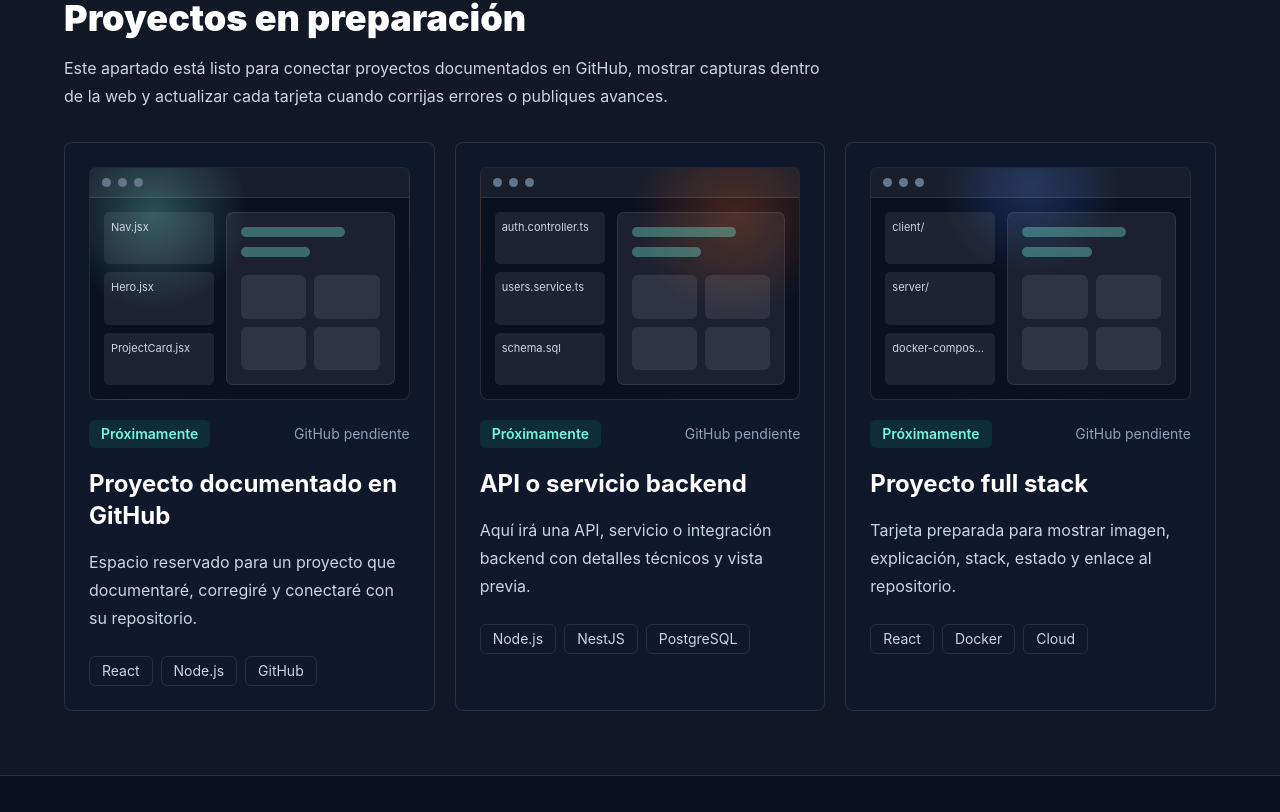
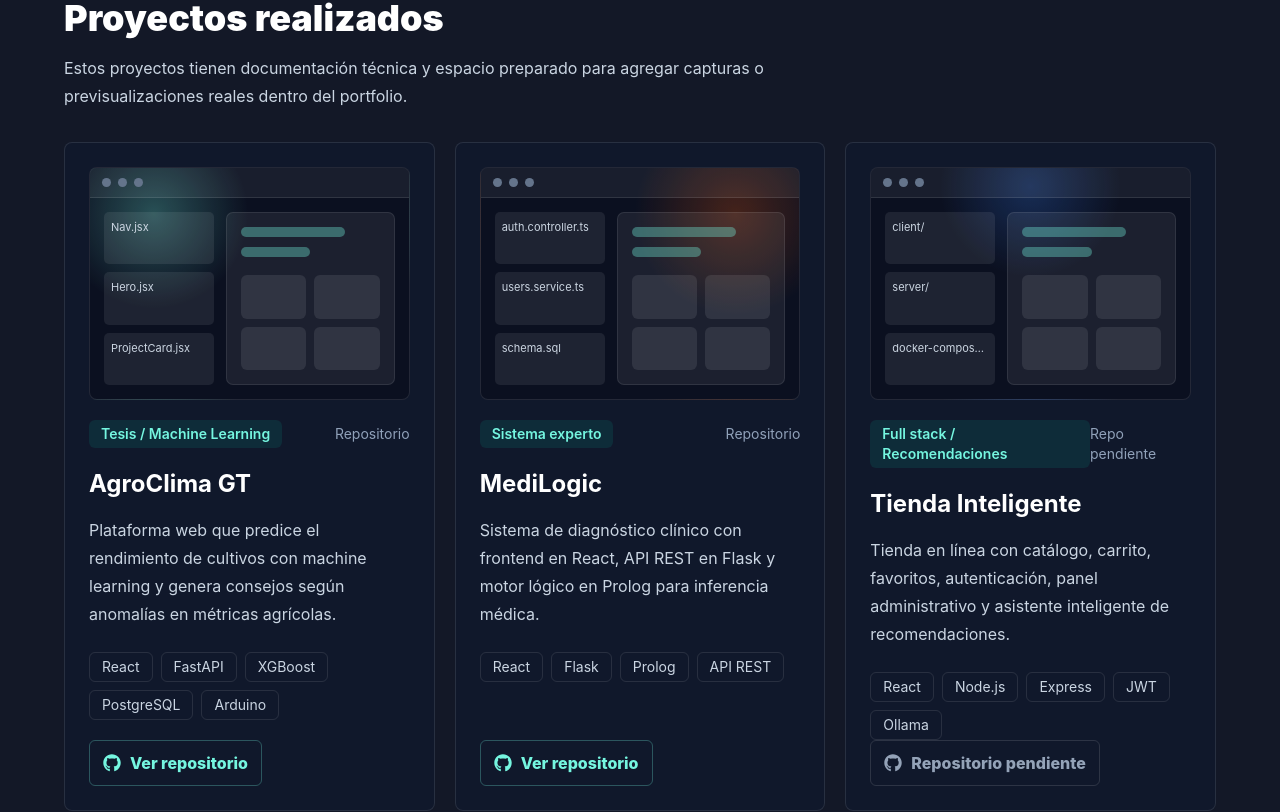
Before and after one commit to joshi20022021/CV_2026, a React (Vite) app: page / in a window 1280 px wide. Shown: the part 1149-1961 px from the top of the page. Built offline with nearby package versions, Linux system fonts and the light colour scheme.

Commit message:
Add portfolio projects

```diff
--- a/src/App.css
+++ b/src/App.css
@@ -130,6 +130,33 @@ a {
 .project-card {
   display: flex;
   flex-direction: column;
+}
+
+.project-link {
+  align-items: center;
+  align-self: flex-start;
+  border: 1px solid rgba(117, 246, 224, 0.28);
+  border-radius: 6px;
+  color: #75f6e0;
+  display: inline-flex;
+  font-weight: 800;
+  gap: 9px;
+  margin-top: auto;
+  padding: 10px 13px;
+}
+
+.project-link:hover {
+  background: rgba(0, 209, 178, 0.1);
+}
+
+.project-link.is-disabled {
+  border-color: rgba(255, 255, 255, 0.12);
+  color: #94a3b8;
+  cursor: not-allowed;
+}
+
+.project-link.is-disabled:hover {
+  background: transparent;
 }
 
 .project-card:hover,
--- a/src/App.jsx
+++ b/src/App.jsx
@@ -95,27 +95,30 @@ function App() {
 
   const projectSlots = [
     {
-      title: 'Proyecto documentado en GitHub',
-      type: 'Próximamente',
+      title: 'AgroClima GT',
+      type: 'Tesis / Machine Learning',
       description:
-        'Espacio reservado para un proyecto que documentaré, corregiré y conectaré con su repositorio.',
-      stack: ['React', 'Node.js', 'GitHub'],
+        'Plataforma web que predice el rendimiento de cultivos con machine learning y genera consejos según anomalías en métricas agrícolas.',
+      stack: ['React', 'FastAPI', 'XGBoost', 'PostgreSQL', 'Arduino'],
+      repo: 'https://github.com/joshi20022021/PROYECTO_AGROCLIMA_TESIS',
       preview: 'frontend',
     },
     {
-      title: 'API o servicio backend',
-      type: 'Próximamente',
+      title: 'MediLogic',
+      type: 'Sistema experto',
       description:
-        'Aquí irá una API, servicio o integración backend con detalles técnicos y vista previa.',
-      stack: ['Node.js', 'NestJS', 'PostgreSQL'],
+        'Sistema de diagnóstico clínico con frontend en React, API REST en Flask y motor lógico en Prolog para inferencia médica.',
+      stack: ['React', 'Flask', 'Prolog', 'API REST'],
+      repo: 'https://github.com/joshi20022021/IA1_1S2026_202112012',
       preview: 'backend',
     },
     {
-      title: 'Proyecto full stack',
-      type: 'Próximamente',
+      title: 'Tienda Inteligente',
+      type: 'Full stack / Recomendaciones',
       description:
-        'Tarjeta preparada para mostrar imagen, explicación, stack, estado y enlace al repositorio.',
-      stack: ['React', 'Docker', 'Cloud'],
+        'Tienda en línea con catálogo, carrito, favoritos, autenticación, panel administrativo y asistente inteligente de recomendaciones.',
+      stack: ['React', 'Node.js', 'Express', 'JWT', 'Ollama'],
+      repo: null,
       preview: 'fullstack',
     },
   ]
@@ -328,8 +331,8 @@ function App() {
         <div className="mx-auto max-w-6xl reveal">
           <SectionTitle
             kicker="Repositorio y documentación"
-            title="Proyectos en preparación"
-            text="Este apartado está listo para conectar proyectos documentados en GitHub, mostrar capturas dentro de la web y actualizar cada tarjeta cuando corrijas errores o publiques avances."
+            title="Proyectos realizados"
+            text="Estos proyectos tienen documentación técnica y espacio preparado para agregar capturas o previsualizaciones reales dentro del portfolio."
           />
           <div className="mt-8 grid gap-5 lg:grid-cols-3">
             {projectSlots.map((project) => (
@@ -339,7 +342,9 @@ function App() {
                   <span className="rounded-md bg-[#00d1b2]/10 px-3 py-1 text-sm font-semibold text-[#75f6e0]">
                     {project.type}
                   </span>
-                  <span className="text-sm text-slate-400">GitHub pendiente</span>
+                  <span className="text-sm text-slate-400">
+                    {project.repo ? 'Repositorio' : 'Repo pendiente'}
+                  </span>
                 </div>
                 <h3 className="mt-5 text-2xl font-bold">{project.title}</h3>
                 <p className="mt-4 leading-7 text-slate-300">{project.description}</p>
@@ -353,6 +358,17 @@ function App() {
                     </span>
                   ))}
                 </div>
+                {project.repo ? (
+                  <a className="project-link" href={project.repo} target="_blank" rel="noreferrer">
+                    <FaGithub size={18} />
+                    Ver repositorio
+                  </a>
+                ) : (
+                  <span className="project-link is-disabled">
+                    <FaGithub size={18} />
+                    Repositorio pendiente
+                  </span>
+                )}
               </article>
             ))}
           </div>
```
